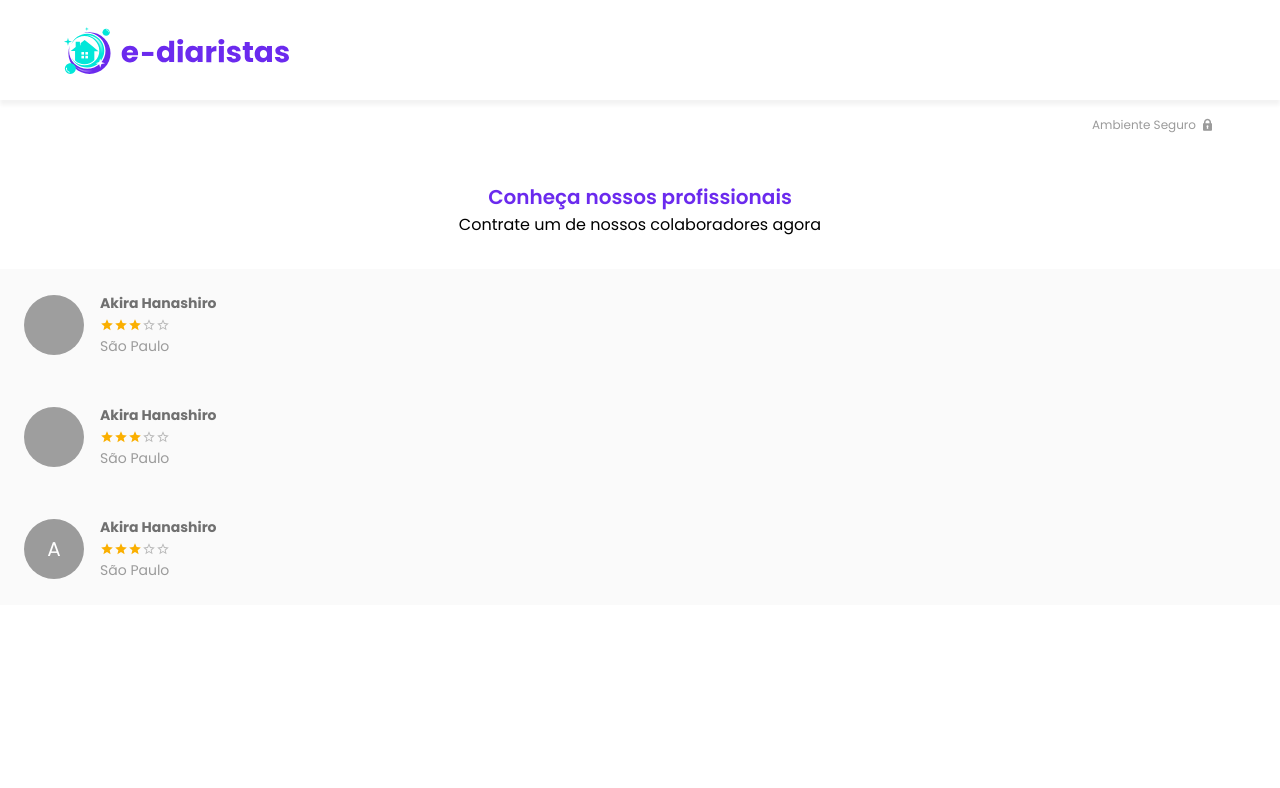
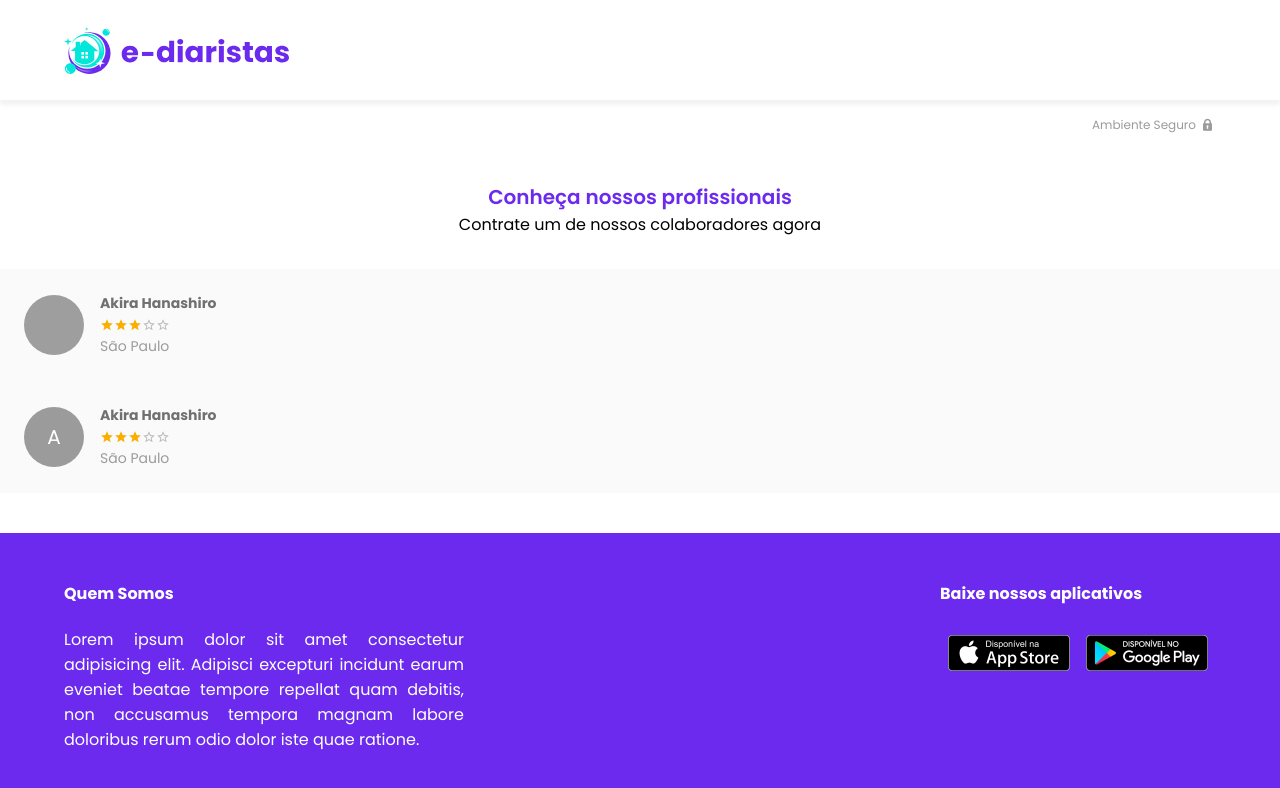
Before and after one commit to Flavio001/Workshop-Treina-Web, a Next.js app: page / in a window 1280 px wide. Shown: the top 788 px of the page. Built offline with nearby package versions, Linux system fonts and the light colour scheme; grey boxes are pictures that could not be loaded.

Commit message:
Adiçao de elemento Footer na pagina inicial

```diff
--- a/src/pages/_app.tsx
+++ b/src/pages/_app.tsx
@@ -2,7 +2,9 @@ import "@styles/globals.css";
 import { ThemeProvider } from "@material-ui/core";
 import theme from "ui/themes/theme";
 import Head from "next/head";
-import Header from "ui/components/surfaces/Header";
+import Header from "ui/components/surfaces/Header/Header";
+import Footer from "ui/components/surfaces/Footer/Footer";
+import { AppContainer } from "@styles/pages/_app.style";
 
 function MyApp({ Component, pageProps }) {
   return (
@@ -16,9 +18,12 @@ function MyApp({ Component, pageProps }) {
         />
         <link href="/fonts/tw-icons/css/treinaweb-icons.css" rel="stylesheet" />
       </Head>
-      <Header></Header>
       <ThemeProvider theme={theme}>
-        <Component {...pageProps} />
+        <AppContainer>
+          <Header></Header>
+          <Component {...pageProps} />
+          <Footer></Footer>
+        </AppContainer>
       </ThemeProvider>
     </>
   );
--- /dev/null
+++ b/src/ui/components/surfaces/Footer/Footer.style.tsx
@@ -0,0 +1,40 @@
+import { Container } from "@material-ui/core";
+import { experimentalStyled as styled } from "@material-ui/core/styles";
+
+export const FooterStyled = styled("footer")`
+  background-color: ${({ theme }) => theme.palette.primary.main};
+  color: ${({ theme }) =>
+    theme.palette.getContrastText(theme.palette.primary.main)};
+  padding: ${({ theme }) => theme.spacing(4)} 0;
+  margin-top: auto;
+`;
+
+export const FooterContainer = styled(Container)`
+  display: flex;
+  justify-content: space-between;
+  gap: ${({ theme }) => theme.spacing(2)};
+  flex-wrap: wrap;
+  ${({ theme }) => theme.breakpoints.down("md")} {
+    gap: ${({ theme }) => theme.spacing(5)};
+  }
+`;
+
+export const FooterTitle = styled("h4")`
+  font-weight: bold;
+  margin-top: 16px;
+`;
+
+export const FooterText = styled("p")`
+  text-align: justify;
+`;
+
+export const AppList = styled("ul")`
+  display: flex;
+  list-style-type: none;
+  padding: 0;
+
+  img {
+    width: 122px;
+    margin: 8px;
+  }
+`;
--- /dev/null
+++ b/src/ui/components/surfaces/Footer/Footer.tsx
@@ -0,0 +1,43 @@
+import { Box } from "@material-ui/core";
+import React from "react";
+import {
+  FooterStyled,
+  FooterContainer,
+  FooterTitle,
+  FooterText,
+  AppList
+} from "./Footer.style";
+
+const Footer = () => {
+  return (
+    <FooterStyled>
+      <FooterContainer>
+        <Box sx={{maxWidth: '400px'}}>
+          <FooterTitle>Quem Somos</FooterTitle>
+          <FooterText>
+            Lorem ipsum dolor sit amet consectetur adipisicing elit. Adipisci
+            excepturi incidunt earum eveniet beatae tempore repellat quam
+            debitis, non accusamus tempora magnam labore doloribus rerum odio
+            dolor iste quae ratione.
+          </FooterText>
+        </Box>
+        <Box>
+          <FooterTitle>Baixe nossos aplicativos</FooterTitle>
+          <AppList>
+            <li>
+              <a href={"/"} target={"_blank"}>
+                <img src={"/img/logos/app-store.png"} alt="App Store" />
+              </a>
+            </li>
+            <li>
+              <a href={"/"} target={"_blank"}>
+                <img src={"/img/logos/google-play.png"} alt="Google Play" />
+              </a>
+            </li>
+          </AppList>
+        </Box>
+      </FooterContainer>
+    </FooterStyled>
+  );
+};
+export default Footer;
--- a/src/ui/components/user-information/UserInformation.tsx
+++ b/src/ui/components/user-information/UserInformation.tsx
@@ -24,12 +24,6 @@ const UserInformation: React.FC<UserInformationProps> = (props) => {
         <UserDescription>{props.description}</UserDescription>
       </UserInformationContainer>
 
-      <UserInformationContainer>
-        <AvatarStyled src={props.picture} />
-        <UserName>{props.name}</UserName>
-        <RatingStyled readOnly value={props.rating} />
-        <UserDescription>{props.description}</UserDescription>
-      </UserInformationContainer>
 
       <UserInformationContainer>
         <AvatarStyled>{props.name[0]}</AvatarStyled>
--- /dev/null
+++ b/src/ui/styles/pages/_app.style.tsx
@@ -0,0 +1,8 @@
+import { experimentalStyled as styled } from "@material-ui/core";
+
+export const AppContainer = styled('div')`
+display: flex;
+flex-direction: column;
+min-height: 100vh;
+
+`;
```
Also changed, not shown: src/ui/components/surfaces/Header/Header.style.tsx (renamed from src/ui/components/surfaces/Header.style.tsx), src/ui/components/surfaces/Header/Header.tsx (renamed from src/ui/components/surfaces/Header.tsx).
